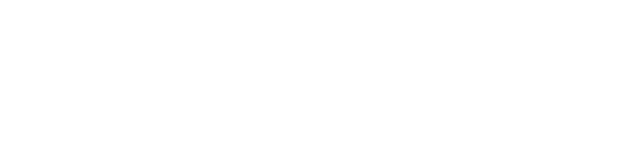
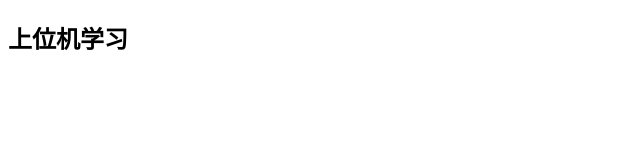
Before and after one commit to yctdf/product03, a plain HTML site: page index.html in a window 1280 px wide. Shown: the whole page, without its empty margins (0-640 px from the left). Drawn offline with Linux system fonts and the light colour scheme.

Commit message:
第二次修改

```diff
--- a/index.html
+++ b/index.html
@@ -5,5 +5,7 @@
 		<title></title>
 	</head>
 	<body>
+
+		<h2>上位机学习</h2>
 	</body>
 </html>
```
